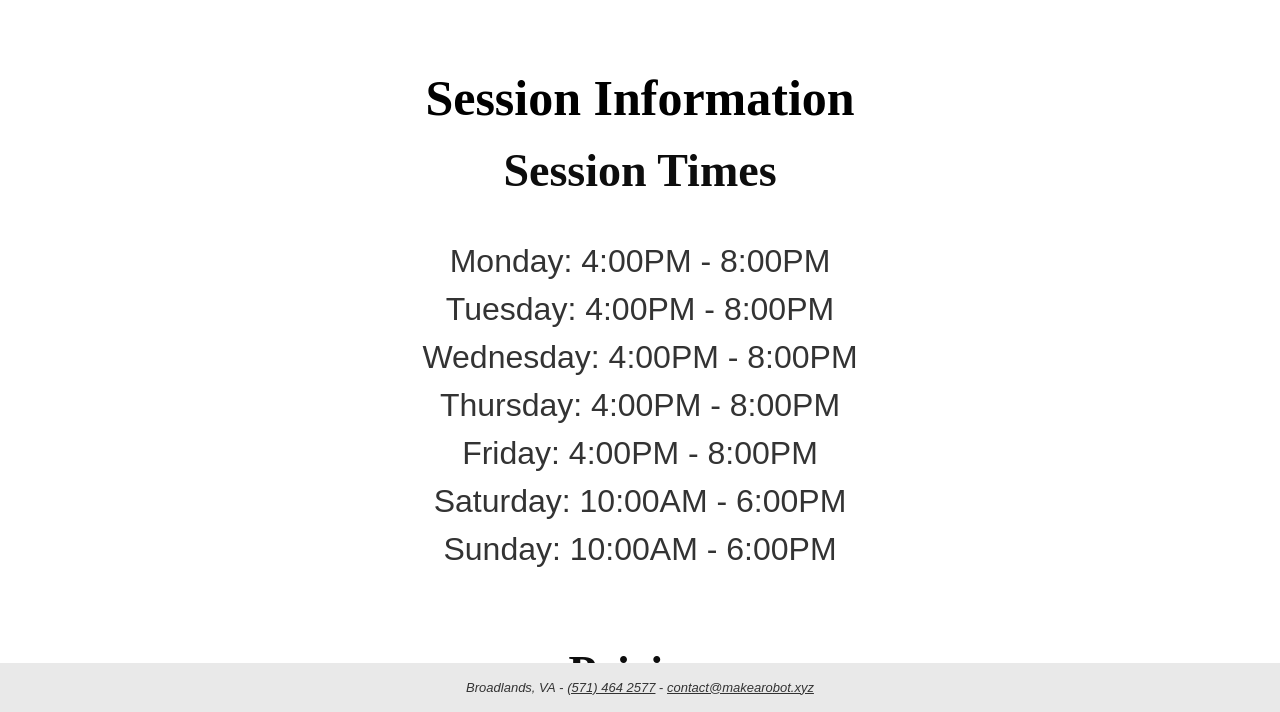
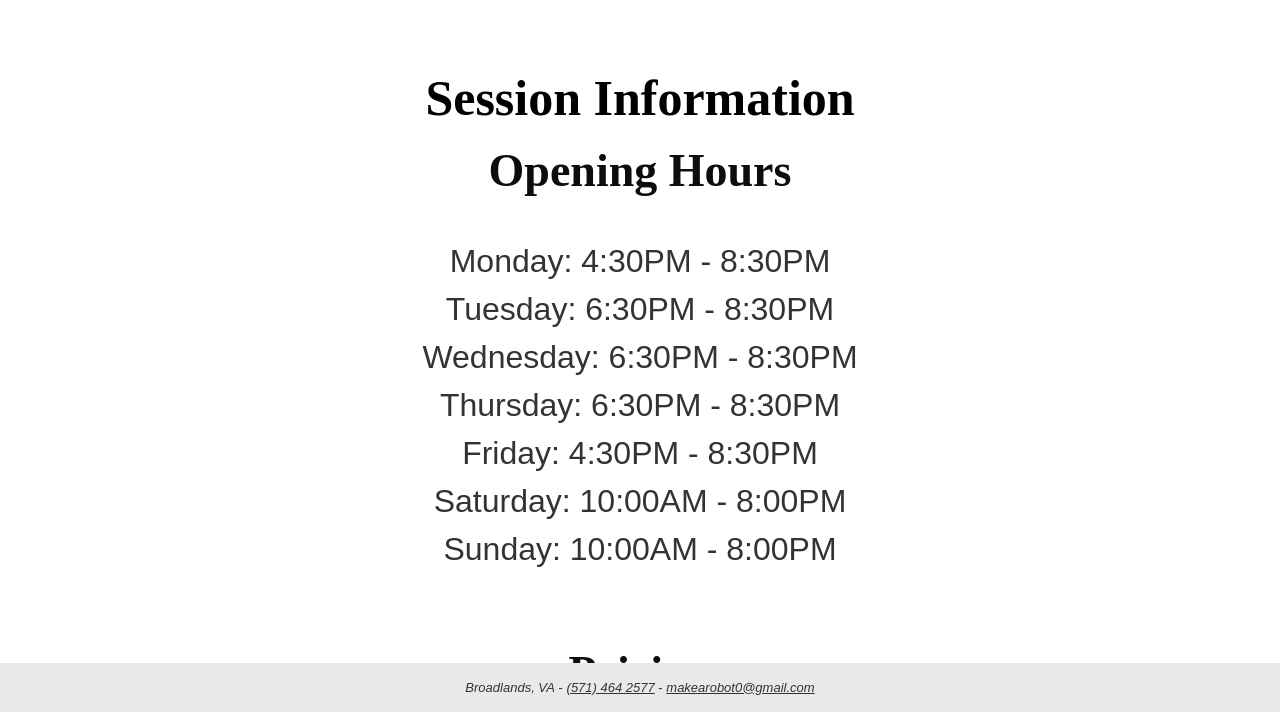
Before and after one commit to make-a-robot/ServerSite, a website: page Session Information.html in a window 1280 px wide. Shown: the part 88-800 px from the top of the page. Drawn offline with Linux system fonts and the light colour scheme.

Commit message:
Updated Email Contact and Put New opening hours

```diff
--- a/Session Information.html
+++ b/Session Information.html
@@ -41,21 +41,21 @@
   </div> -->
     <h1 class="title">Session Information</h1>
     <div id="info">
-      <h2>Session Times <br></h2>
+      <h2>Opening Hours <br></h2>
   <p style="font-size: xx-large;">
-  Monday:  4:00PM - 8:00PM
+  Monday:  4:30PM - 8:30PM
   <br>
-    Tuesday:  4:00PM - 8:00PM
+    Tuesday:  6:30PM - 8:30PM
     <br>
-      Wednesday:  4:00PM - 8:00PM
+      Wednesday:  6:30PM - 8:30PM
       <br>
-        Thursday:  4:00PM - 8:00PM
+        Thursday:  6:30PM - 8:30PM
         <br>
-          Friday:  4:00PM - 8:00PM
+          Friday:  4:30PM - 8:30PM
           <br>
-            Saturday:  10:00AM - 6:00PM
+            Saturday:  10:00AM - 8:00PM
             <br>
-              Sunday:  10:00AM - 6:00PM
+              Sunday:  10:00AM - 8:00PM
               <br>
             </p>
       <h2>Pricing </h2>
@@ -97,13 +97,13 @@
 
       <h2>Summer Camp</h2>
       <p style="font-size: xx-large; text-align: center;">
-        Coming soon for more info or if you have any questions please email us at <a style = 'font-style: italic; color: inherit; font-size: 90%; 'href="mailto:contact@makearobot.xyz">contact@makearobot.xyz</a>
+        Coming soon for more info or if you have any questions please email us at <a style = 'font-style: italic; color: inherit; font-size: 90%; 'href="mailto:makearobot0@gmail.com">makearobot0@gmail.com</a>
       </p>
     </div>
 
 
    <div class="footer">
-       <span>Broadlands, VA</span> - <a href="tel:+15714642577" >(571) 464 2577</a> - <a href="mailto:contact@makearobot.xyz">contact@makearobot.xyz</a>
+       <span>Broadlands, VA</span> - <a href="tel:+15714642577" >(571) 464 2577</a> - <a href="mailto:makearobot0@gmail.com">makearobot0@gmail.com</a>
     </div>
     <!-- Google tag (gtag.js) -->
     <script async src="https://www.googletagmanager.com/gtag/js?id=G-ECECESP3N4"></script>
```
Also changed, not shown: Booking.html (+1 -1 lines), account.html (+1 -1 lines), basic.html (+1 -1 lines), index.html (+2 -2 lines), login.html (+1 -1 lines), sign_up.html (+1 -1 lines).
